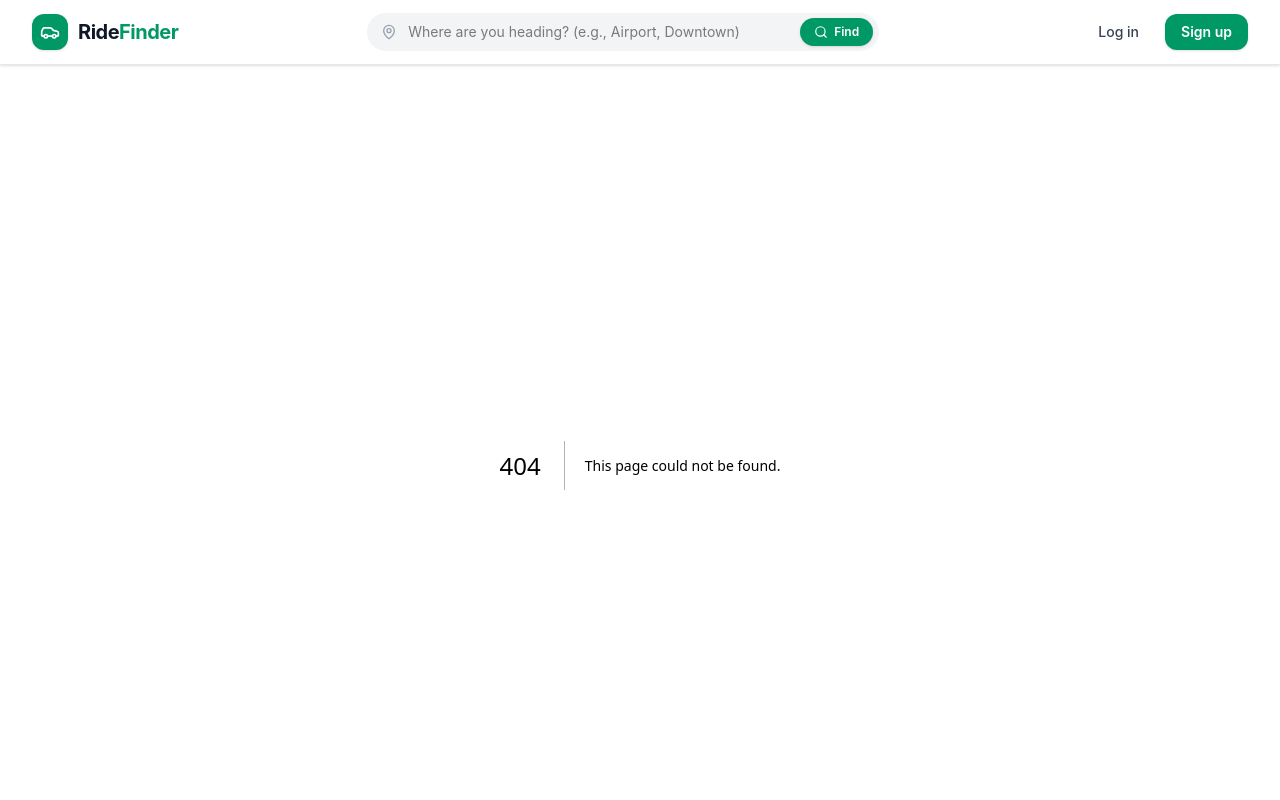
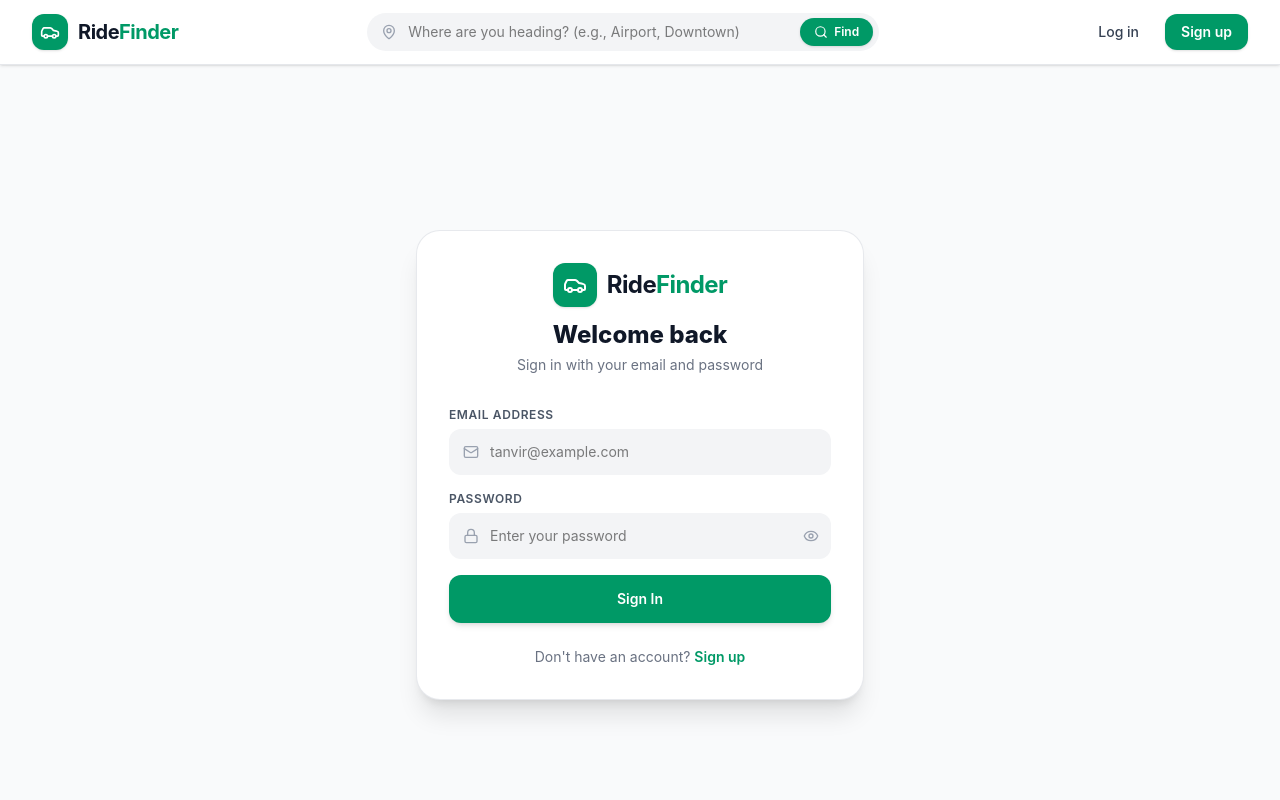
Before and after one commit to Shifath0570/RideFinder_Client, a Next.js app: page /Auth/signin in a window 1280 px wide. Before the commit this address had no page. Shown: the top 800 px of the page. Built offline with nearby package versions, Linux system fonts and the light colour scheme.

Commit message:
signin page created

```diff
--- /dev/null
+++ b/src/app/Auth/signin/page.jsx
@@ -0,0 +1,157 @@
+"use client";
+
+import React, { useState } from "react";
+import { motion } from "framer-motion";
+import { Car, Mail, Lock, Eye, EyeOff, AlertCircle, CheckCircle2, Loader2 } from "lucide-react";
+import { signInWithEmailAndPassword } from "firebase/auth";
+import { auth } from "@/lib/firebase";
+
+export default function SignInPage() {
+  const [email, setEmail] = useState("");
+  const [password, setPassword] = useState("");
+  const [showPassword, setShowPassword] = useState(false);
+  const [error, setError] = useState("");
+  const [success, setSuccess] = useState("");
+  const [loading, setLoading] = useState(false);
+
+  const handleSignIn = async (e) => {
+    e.preventDefault();
+    setError("");
+    setSuccess("");
+    setLoading(true);
+
+    try {
+      const credential = await signInWithEmailAndPassword(auth, email.trim(), password);
+      setSuccess(`Signed in as ${credential.user.displayName || credential.user.email}`);
+      // Optional redirect: router.push("/")
+    } catch (err) {
+      const codeMap = {
+        "auth/invalid-credential": "Invalid email or password.",
+        "auth/user-not-found": "No account found with this email.",
+        "auth/wrong-password": "Incorrect password. Please try again.",
+        "auth/too-many-requests": "Too many failed attempts. Please try again later.",
+      };
+      setError(codeMap[err.code] || err.message || "Failed to sign in.");
+    } finally {
+      setLoading(false);
+    }
+  };
+
+  return (
+    <div className="min-h-screen bg-gray-50 py-12 px-4 sm:px-6 lg:px-8 flex items-center justify-center">
+      <motion.div
+        initial={{ opacity: 0, y: 18 }}
+        animate={{ opacity: 1, y: 0 }}
+        transition={{ duration: 0.35 }}
+        className="w-full max-w-md bg-white rounded-3xl shadow-xl border border-gray-200/90 p-6 sm:p-8"
+      >
+        {/* Header */}
+        <div className="flex flex-col items-center text-center mb-8">
+          <a href="" className="flex items-center gap-2.5 mb-3">
+            <div className="bg-emerald-600 p-2.5 rounded-xl text-white shadow-sm">
+              <Car className="h-6 w-6" />
+            </div>
+            <span className="text-2xl font-bold tracking-tight text-gray-900">
+              Ride<span className="text-emerald-600">Finder</span>
+            </span>
+          </a>
+          <h1 className="text-2xl font-extrabold text-gray-900">Welcome back</h1>
+          <p className="text-sm text-gray-500 mt-1">
+            Sign in with your email and password
+          </p>
+        </div>
+
+        {/* Alerts */}
+        {error && (
+          <div className="mb-5 flex items-start gap-2.5 rounded-xl bg-red-50 border border-red-200 p-3.5 text-sm text-red-700">
+            <AlertCircle className="h-5 w-5 text-red-600 shrink-0 mt-0.5" />
+            <span>{error}</span>
+          </div>
+        )}
+
+        {success && (
+          <div className="mb-5 flex items-start gap-2.5 rounded-xl bg-emerald-50 border border-emerald-200 p-3.5 text-sm text-emerald-800">
+            <CheckCircle2 className="h-5 w-5 text-emerald-600 shrink-0 mt-0.5" />
+            <span>{success}</span>
+          </div>
+        )}
+
+        <form onSubmit={handleSignIn} className="space-y-4">
+          {/* Email */}
+          <div>
+            <label className="block text-xs font-semibold uppercase tracking-wider text-gray-600 mb-1.5">
+              Email Address
+            </label>
+            <div className="relative">
+              <Mail className="h-4 w-4 text-gray-400 absolute left-3.5 top-1/2 -translate-y-1/2" />
+              <input
+                type="email"
+                required
+                value={email}
+                onChange={(e) => {
+                  setError("");
+                  setEmail(e.target.value);
+                }}
+                placeholder="tanvir@example.com"
+                className="w-full pl-10 pr-4 py-3 text-sm bg-gray-100 border border-transparent rounded-xl focus:bg-white focus:border-emerald-500 focus:ring-2 focus:ring-emerald-200 outline-none transition"
+              />
+            </div>
+          </div>
+
+          {/* Password */}
+          <div>
+            <label className="block text-xs font-semibold uppercase tracking-wider text-gray-600 mb-1.5">
+              Password
+            </label>
+            <div className="relative">
+              <Lock className="h-4 w-4 text-gray-400 absolute left-3.5 top-1/2 -translate-y-1/2" />
+              <input
+                type={showPassword ? "text" : "password"}
+                required
+                value={password}
+                onChange={(e) => {
+                  setError("");
+                  setPassword(e.target.value);
+                }}
+                placeholder="Enter your password"
+                className="w-full pl-10 pr-10 py-3 text-sm bg-gray-100 border border-transparent rounded-xl focus:bg-white focus:border-emerald-500 focus:ring-2 focus:ring-emerald-200 outline-none transition"
+              />
+              <button
+                type="button"
+                onClick={() => setShowPassword((prev) => !prev)}
+                className="absolute right-3 top-1/2 -translate-y-1/2 text-gray-400 hover:text-gray-600 cursor-pointer"
+                aria-label="Toggle password visibility"
+              >
+                {showPassword ? <EyeOff className="h-4 w-4" /> : <Eye className="h-4 w-4" />}
+              </button>
+            </div>
+          </div>
+
+          <motion.button
+            whileHover={{ scale: loading ? 1 : 1.01 }}
+            whileTap={{ scale: loading ? 1 : 0.98 }}
+            type="submit"
+            disabled={loading}
+            className="w-full mt-2 py-3.5 bg-emerald-600 hover:bg-emerald-700 disabled:opacity-60 text-white font-semibold text-sm rounded-xl shadow-md transition flex items-center justify-center gap-2 cursor-pointer"
+          >
+            {loading ? (
+              <>
+                <Loader2 className="h-4 w-4 animate-spin" />
+                <span>Signing In...</span>
+              </>
+            ) : (
+              <span>Sign In</span>
+            )}
+          </motion.button>
+        </form>
+
+        <p className="mt-6 text-center text-sm text-gray-500">
+          Don&apos;t have an account?{" "}
+          <a href="/signup" className="font-semibold text-emerald-600 hover:text-emerald-700">
+            Sign up
+          </a>
+        </p>
+      </motion.div>
+    </div>
+  );
+}
```
